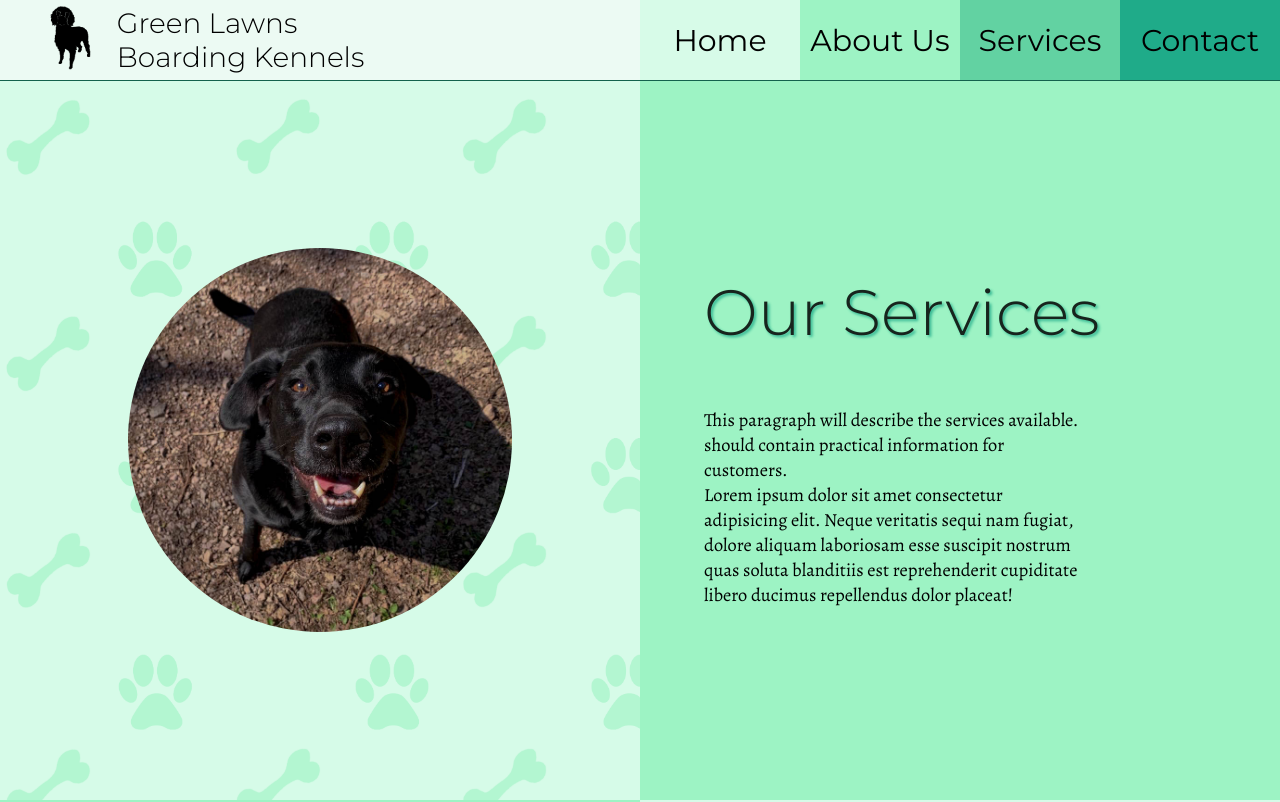
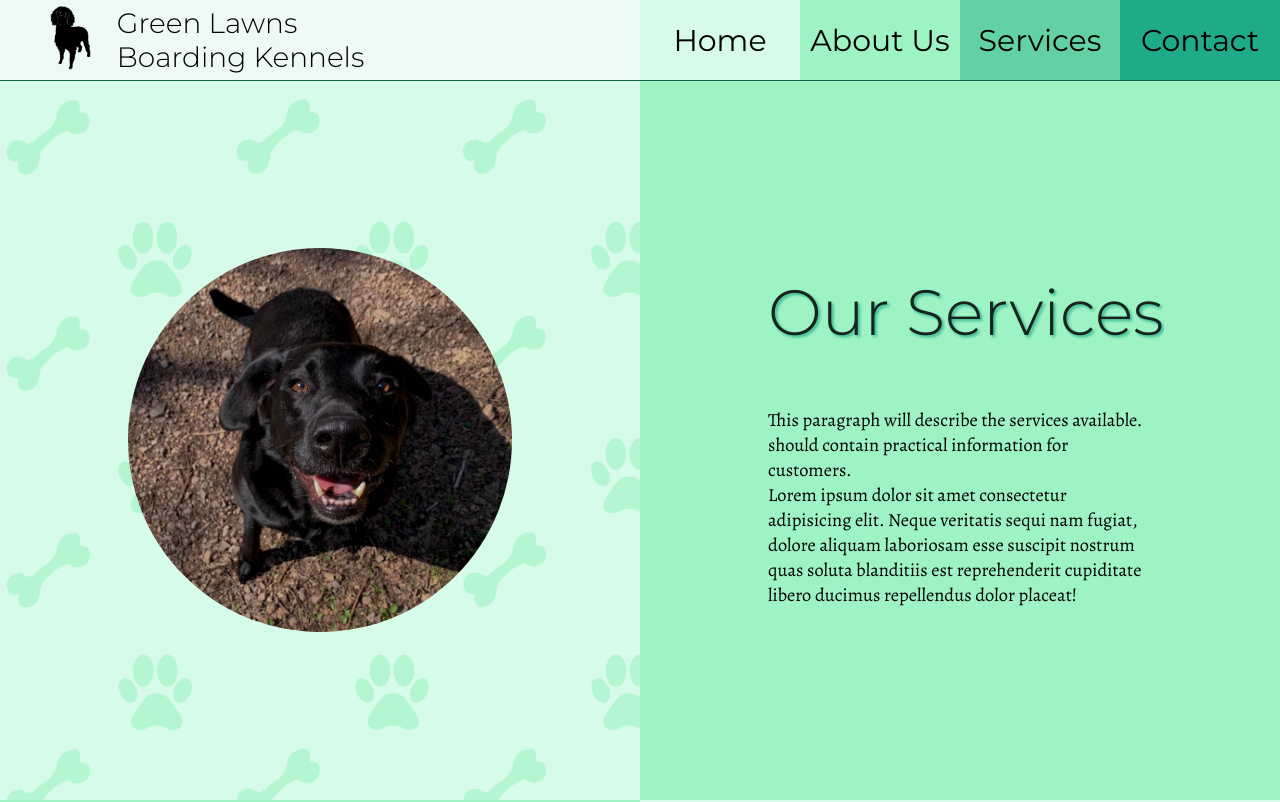
Before and after one commit to Velocima/green-lawns, a React (Create React App) app: page /services in a window 1280 px wide. Shown: the top 802 px of the page. Built offline with nearby package versions, Linux system fonts and the light colour scheme.

Commit message:
services first screen animated in the same style as about page

```diff
--- a/src/components/Services.jsx
+++ b/src/components/Services.jsx
@@ -8,23 +8,23 @@ export default function Services() {
 		<main className='services'>
 			<section className='our-services'>
 				<div className='image-container'>
-					<img
-						src={dog}
-						alt='Ted is one of the families very happy dogs.'
-					/>
+					<img src={dog} alt='Ted is one of the families very happy dogs.' />
 				</div>
 				<div className='container'>
-					<h1>Our Services</h1>
-					<p>
-						This paragraph will describe the services available.
-						should contain practical information for customers.
-						<br></br>
-						Lorem ipsum dolor sit amet consectetur adipisicing elit.
-						Neque veritatis sequi nam fugiat, dolore aliquam
-						laboriosam esse suscipit nostrum quas soluta blanditiis
-						est reprehenderit cupiditate libero ducimus repellendus
-						dolor placeat!
-					</p>
+					<div className='overflow-container'>
+						<h1>Our Services</h1>
+					</div>
+					<div className='overflow-container'>
+						<p>
+							This paragraph will describe the services available. should contain
+							practical information for customers.
+							<br></br>
+							Lorem ipsum dolor sit amet consectetur adipisicing elit. Neque veritatis
+							sequi nam fugiat, dolore aliquam laboriosam esse suscipit nostrum quas
+							soluta blanditiis est reprehenderit cupiditate libero ducimus
+							repellendus dolor placeat!
+						</p>
+					</div>
 				</div>
 			</section>
 			<section className='prices'>
@@ -88,38 +88,31 @@ export default function Services() {
 					<li>
 						<img src={bullet} alt='' />
 						<p>
-							All guests must be up to date with their
-							vaccinations, including the kennel cough vaccine.
-							This vaccine should be done annually with the main
-							vaccines, however, please make sure it’s completed
-							at least two weeks before entering our Kennels. The
-							certificates should accompany the doggies on every
-							visit. Flea and worm treatments should be applied
-							regularly however, please take advice from your vet
-							to how and when these should be taken.
+							All guests must be up to date with their vaccinations, including the
+							kennel cough vaccine. This vaccine should be done annually with the main
+							vaccines, however, please make sure it’s completed at least two weeks
+							before entering our Kennels. The certificates should accompany the
+							doggies on every visit. Flea and worm treatments should be applied
+							regularly however, please take advice from your vet to how and when
+							these should be taken.
 						</p>
 					</li>
 					<li>
 						<img src={bullet} alt='' />
 						<p>
-							A 20% non refundable or transferable deposit will be
-							applied when bookings are taken. Payments can be
-							made by cash, cheque or by Bacs
+							A 20% non refundable or transferable deposit will be applied when
+							bookings are taken. Payments can be made by cash, cheque or by Bacs
 						</p>
 					</li>
 					<li>
 						<img src={bullet} alt='' />
 						<p>
-							All bookings are to be paid in full by cash or
-							cheque upon collection.
+							All bookings are to be paid in full by cash or cheque upon collection.
 						</p>
 					</li>
 					<li>
 						<img src={bullet} alt='' />
-						<p>
-							Another days charge will be added if collection is
-							in the afternoon.
-						</p>
+						<p>Another days charge will be added if collection is in the afternoon.</p>
 					</li>
 				</ul>
 				<table>
--- a/src/css/services.css
+++ b/src/css/services.css
@@ -14,6 +14,53 @@
   background: url("../images/doggo-background-texture-3.png");
   background-repeat: no-repeat;
   background-size: cover; }
+
+@keyframes fadeInFromRight {
+  from {
+    opacity: 0;
+    transform: translateX(200%); }
+  80% {
+    opacity: 0.7; }
+  to {
+    opacity: 1; } }
+
+@keyframes fadeInFromLeft {
+  from {
+    opacity: 0;
+    transform: translateX(-200%); }
+  80% {
+    opacity: 0.7; }
+  to {
+    opacity: 1; } }
+
+@keyframes fadeInFromAbove {
+  from {
+    opacity: 0;
+    transform: translateY(-120%); }
+  80% {
+    opacity: 0.7; }
+  to {
+    opacity: 1; } }
+
+@keyframes fadeInFromBelow {
+  from {
+    opacity: 0;
+    transform: translateY(120%); }
+  80% {
+    opacity: 0.7; }
+  to {
+    opacity: 1; } }
+
+@keyframes slideFromLeft {
+  from {
+    transform: translateX(-100%); }
+  to { } }
+
+@keyframes fadeIn {
+  from {
+    opacity: 0; }
+  to {
+    opacity: 1; } }
 
 .services {
   display: grid;
@@ -46,13 +93,15 @@
       place-items: center;
       height: 100%;
       width: 100%;
-      background-position: 3%; }
+      background-position: 3%;
+      animation: fadeIn 1s 0.5s ease-out backwards; }
       .services .our-services .image-container img {
         height: 30vw;
         width: 30vw;
         border-radius: 50%;
         object-fit: cover;
-        object-position: 50% 30%; }
+        object-position: 50% 30%;
+        animation: fadeIn 1s 1.7s ease-out backwards; }
     .services .our-services .container {
       display: flex;
       flex-direction: column;
@@ -61,13 +110,17 @@
       height: 100%;
       width: 100%;
       background-color: #9df3c4; }
-      .services .our-services .container h1 {
-        font-size: 5vw;
-        margin-bottom: 7vh;
+      .services .our-services .container .overflow-container {
         margin-left: 5vw; }
-      .services .our-services .container p {
-        width: 30vw;
-        margin-left: 5vw; }
+        .services .our-services .container .overflow-container h1 {
+          font-size: 5vw;
+          margin-bottom: 7vh;
+          margin-left: 5vw;
+          animation: fadeInFromAbove 1s 0.3s ease-out backwards; }
+        .services .our-services .container .overflow-container p {
+          width: 30vw;
+          margin-left: 5vw;
+          animation: fadeInFromLeft 1s 0.7s ease-out backwards; }
   .services .prices {
     grid-area: 2 / 1 / 3 / 2;
     display: grid;
--- a/src/scss/services.scss
+++ b/src/scss/services.scss
@@ -1,5 +1,6 @@
 @import './variables/variables';
 @import './variables/mixins';
+@import './variables/animations';
 
 .services {
 	display: grid;
@@ -33,8 +34,10 @@
 			height: 100%;
 			width: 100%;
 			background-position: 3%;
+			animation: fadeIn 1s 0.5s ease-out backwards;
 			img {
 				@include circular-image(30vw, 30%);
+				animation: fadeIn 1s 1.7s ease-out backwards;
 			}
 		}
 		.container {
@@ -45,14 +48,19 @@
 			height: 100%;
 			width: 100%;
 			background-color: $green2;
+			.overflow-container {
+				margin-left: 5vw;
 				h1 {
 					font-size: 5vw;
 					margin-bottom: 7vh;
 					margin-left: 5vw;
+					animation: fadeInFromAbove 1s 0.3s ease-out backwards;
 				}
 				p {
 					width: 30vw;
 					margin-left: 5vw;
+					animation: fadeInFromLeft 1s 0.7s ease-out backwards;
+				}
 			}
 		}
 	}
```
Lines whose indentation alone changed are shown as unchanged.
